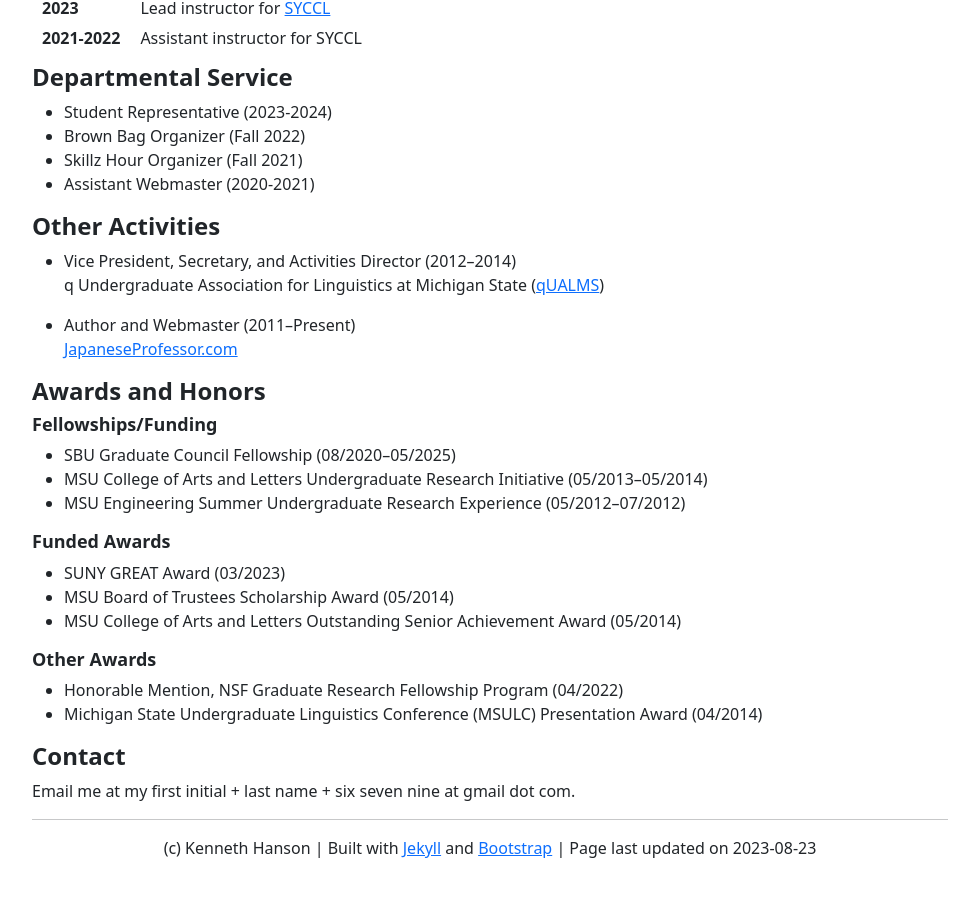
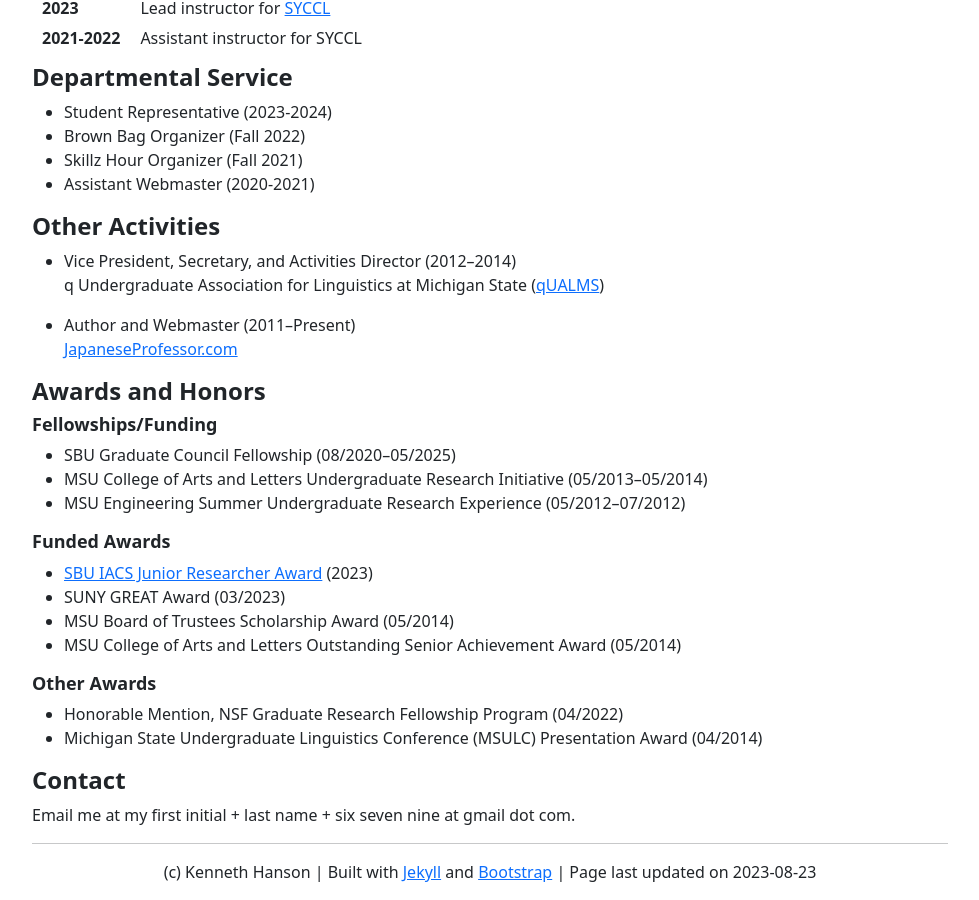
Before and after one commit to khanson679/khanson679.github.io, a Jekyll site: the page built from index.md, in a window 1280 px wide and 900 px high, scrolled down 1980 px. Shown: the whole window, without its empty margins (150-1129 px from the left). Built offline with Jekyll 4.4.1, drawn with Linux system fonts in a browser that asks for light colours; before the commit the page ends 2856 px from its top, so only the background shows below that.

Commit message:
Add IACS JRA.

```diff
--- a/index.md
+++ b/index.md
@@ -113,6 +113,7 @@ Michigan State University
 
 ### Funded Awards
 
+* [SBU IACS Junior Researcher Award][iacs-jra] (2023)
 * SUNY GREAT Award (03/2023)
 * MSU Board of Trustees Scholarship Award (05/2014)
 * MSU College of Arts and Letters Outstanding Senior Achievement Award (05/2014)
@@ -129,6 +130,7 @@ Email me at my first initial + last name + six seven nine at gmail dot com.
 
 
 [graf]: https://thomasgraf.net
+[iacs-jra]: https://iacs.stonybrook.edu/opportunities/awards/junior-researcher-award
 [jet]: https://www.jetprogramme.org
 [jp]: https://www.japaneseprofessor.com
 [lair]: https://lair.cse.msu.edu/
```
